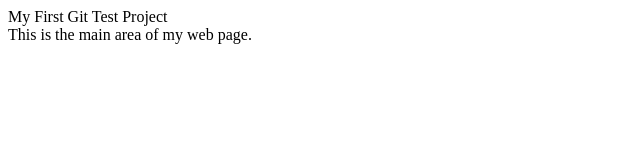
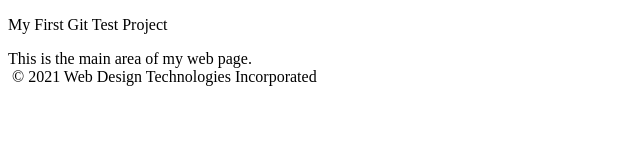
Before and after one commit to blimytoad/git-test, a plain HTML site: page index.html in a window 1280 px wide. Shown: the whole page, without its empty margins (0-640 px from the left). Drawn offline with Linux system fonts and the light colour scheme.

Commit message:
wrap content in header element

```diff
--- a/index.html
+++ b/index.html
@@ -8,10 +8,13 @@
 </head>
 <body>
     <header>
-      My First Git Test Project
+      <p>My First Git Test Project</p>
     </header>
     <main>
       This is the main area of my web page.
     </main>
+    <footer>
+       © 2021 Web Design Technologies Incorporated
+    </footer>
 </body>
 </html>
```
